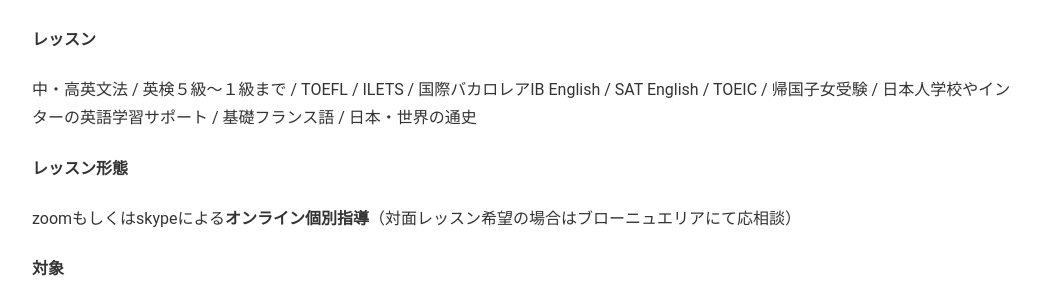
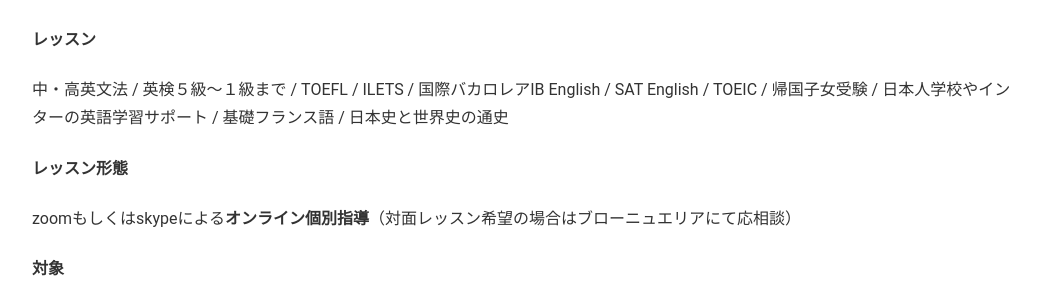
Before and after one commit to phocean/akispace, a Jekyll site: the page built from index.md, in a window 1280 px wide. Shown: the part 368-667 px from the top of the page, without its empty margins (118-1161 px from the left). Built offline with Jekyll 4.4.1, drawn with Linux system fonts in a browser that asks for light colours.

Commit message:
Update index.md

```diff
--- a/index.md
+++ b/index.md
@@ -14,7 +14,7 @@
 
 **レッスン**
 
-中・高英文法 / 英検５級〜１級まで / TOEFL / ILETS / 国際バカロレアIB English / SAT English / TOEIC / 帰国子女受験 / 日本人学校やインターの英語学習サポート / 基礎フランス語 / 日本・世界の通史
+中・高英文法 / 英検５級〜１級まで / TOEFL / ILETS / 国際バカロレアIB English / SAT English / TOEIC / 帰国子女受験 / 日本人学校やインターの英語学習サポート / 基礎フランス語 / 日本史と世界史の通史
 
 **レッスン形態**
 
```
